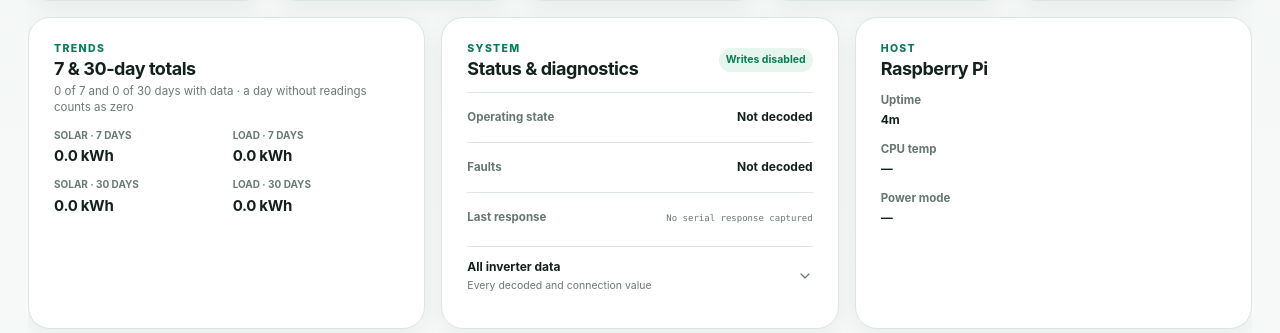
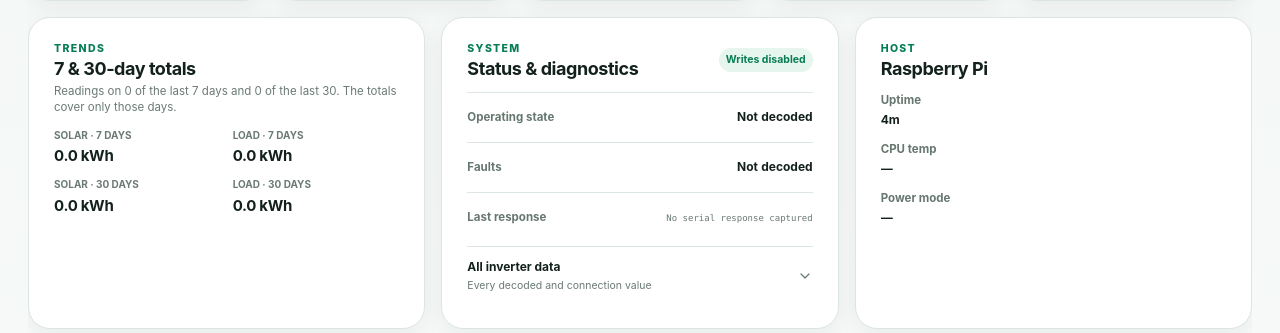
Before and after one commit to AbdelRahmanBouri/sumry-hgx-solar-monitor, a Flask app: page / in a window 1280 px wide. Shown: the part 1960-2293 px from the top of the page. Run offline with Flask 3, Linux system fonts and the light colour scheme; data comes from the database, SQL or seed files in the repository; data that the repository does not hold is empty; some libraries are stand-ins or nearby versions.

Commit message:
Polish three things the pre-release review found
Admin panel headers set every child div as a flex row, so a heading and
its description sat side by side; only the controls after the title
block are a row now, kept at their natural width so a button no longer
wraps. The dashboard's configuration card said "never written back to the
inverter" whenever writes were off, which overclaims the past; it now
says writes are switched off. And the trends card's "7 of 7 and 8 of 30
days with data · a day without readings counts as zero" reads as a
sentence: "Readings on all of the last 7 days and 8 of the last 30. The
totals cover only those days."

```diff
--- a/solar_monitor/static/app.js
+++ b/solar_monitor/static/app.js
@@ -428,7 +428,7 @@ function renderConfig() {
     return;
   }
   note.textContent = `Captured ${relativeTime(config.captured_at)} · ${
-    latestPayload?.writes_enabled === true ? 'writable from the admin portal' : 'read-only, never written back to the inverter'}`;
+    latestPayload?.writes_enabled === true ? 'writable from the admin portal' : 'read-only: writes are switched off'}`;
   // Status refreshes every few seconds but the block changes every few
   // minutes; rebuilding it each time would snap "More settings" shut.
   if (renderedConfigAt === config.captured_at) return;
@@ -1898,8 +1898,12 @@ async function refreshPeriodTotals() {
     set('#solar-30d', kwh(daily, 'pv_kwh'));
     set('#load-30d', kwh(daily, 'load_kwh'));
     if (daily.length) {
-      document.querySelector('#period-note').textContent =
-        `${withData(last7)} of 7 and ${withData(daily)} of 30 days with data · a day without readings counts as zero`;
+      const week = withData(last7), month = withData(daily);
+      const ofLast = (count, total) => (count === total ? `all of the last ${total}` : `${count} of the last ${total}`);
+      document.querySelector('#period-note').textContent = week === last7.length && month === daily.length
+        ? "Summed from every day's readings."
+        : `Readings on ${ofLast(week, last7.length)} days and ${ofLast(month, daily.length)}. `
+          + 'The totals cover only those days.';
     }
   } catch (_) {
     // leave placeholders
--- a/solar_monitor/templates/index.html
+++ b/solar_monitor/templates/index.html
@@ -232,7 +232,7 @@
 
     <section class="period-card card" aria-label="Longer-term energy totals">
       <div><span class="kicker">TRENDS</span><h2>7 &amp; 30-day totals</h2></div>
-      <p class="period-note" id="period-note">Summed from each day's readings · a day without readings counts as zero</p>
+      <p class="period-note" id="period-note">Summed from each day's readings.</p>
       <div class="period-stats">
         <span><small>Solar · 7 days</small><strong id="solar-7d">— kWh</strong></span>
         <span><small>Load · 7 days</small><strong id="load-7d">— kWh</strong></span>
```
Also changed, not shown: solar_monitor/static/admin.css (+7 -2 lines).
